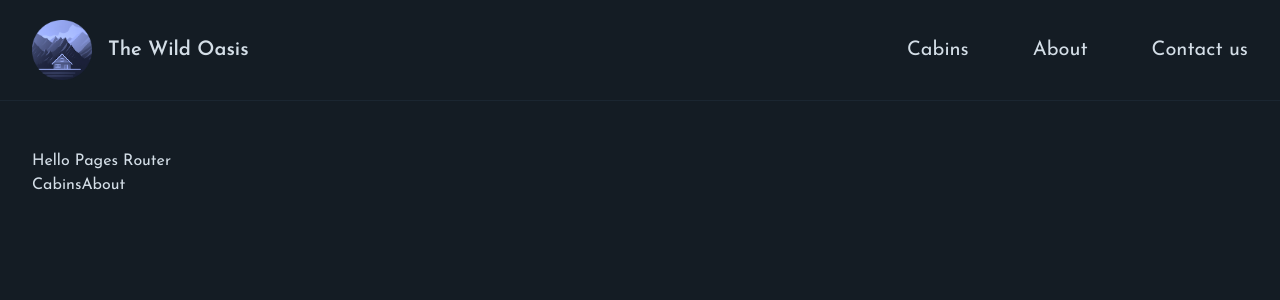
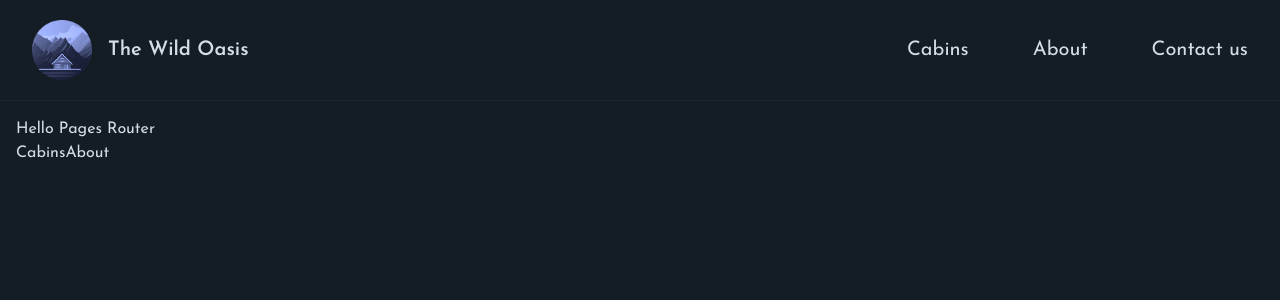
Before and after one commit to erhanertem/Exercise_Website-next-js-pages-router, a Next.js app: page / in a window 1280 px wide. Shown: the top 300 px of the page. Built offline with nearby package versions, Linux system fonts and the light colour scheme.

Commit message:
Experiment with conditional multi layout setup

```diff
--- a/pages/_app.js
+++ b/pages/_app.js
@@ -1,6 +1,7 @@
 import "@/styles/globals.css";
 import Navigation from "@/components/Navigation";
 import Header from "@/components/Header";
+import { useRouter } from "next/router";
 
 import { Josefin_Sans } from "next/font/google";
 
@@ -8,19 +9,77 @@ const josefin = Josefin_Sans({
   subsets: ["latin"],
   display: "swap",
 });
+
+// > #1 MULTI CONDITIONAL LAYOUT
 export default function App({ Component, pageProps }) {
+  // Define routes for sub-layouts
+  const router = useRouter();
+  const isCabinsRoute = router.pathname.startsWith("/cabins");
+
   return (
     <div
       className={`${josefin.className} antialiased bg-primary-950 text-primary-100 min-h-screen flex flex-col relative`}>
       <Header />
 
-      <div className='flex-1 px-8 py-12 grid'>
-        <main className='max-w-7xl mx-auto w-full'>
-          {/* CONTENT GOES HERE */}
-          {/* NOTE: IN APP ROUTER WE HAVE USED CHILDREN PROP. HERE WE USE THIS SPECIAL COMPONENT */}
+      {isCabinsRoute ? (
+        <DashboardLayout>
           <Component {...pageProps} />
-        </main>
-      </div>
+        </DashboardLayout>
+      ) : (
+        <DefaultLayout>
+          <Component {...pageProps} />
+        </DefaultLayout>
+      )}
     </div>
   );
 }
+
+function DefaultLayout({ children }) {
+  return <main className='p-4'>{children}</main>;
+}
+
+function DashboardLayout({ children }) {
+  return (
+    <div className='flex'>
+      <aside className='w-52 bg-gray-100 p-4 h-screen shadow-md'>
+        <nav>
+          <ul className='space-y-2'>
+            <li>
+              <a
+                href='/dashboard'
+                className='text-gray-700 hover:text-blue-600'>
+                Dashboard Home
+              </a>
+            </li>
+            <li>
+              <a
+                href='/dashboard/analytics'
+                className='text-gray-700 hover:text-blue-600'>
+                Analytics
+              </a>
+            </li>
+          </ul>
+        </nav>
+      </aside>
+      <div className='flex-1 p-4'>{children}</div>
+    </div>
+  );
+}
+
+// // > #2 SINGLE LAYOUT
+// export default function App({ Component, pageProps }) {
+//   return (
+//     <div
+//       className={`${josefin.className} antialiased bg-primary-950 text-primary-100 min-h-screen flex flex-col relative`}>
+//       <Header />
+
+//       <div className='flex-1 px-8 py-12 grid'>
+//         <main className='max-w-7xl mx-auto w-full'>
+//           {/* CONTENT GOES HERE */}
+//           {/* NOTE: IN APP ROUTER WE HAVE USED CHILDREN PROP. HERE WE USE THIS SPECIAL COMPONENT */}
+//           <Component {...pageProps} />
+//         </main>
+//       </div>
+//     </div>
+//   );
+// }
```
